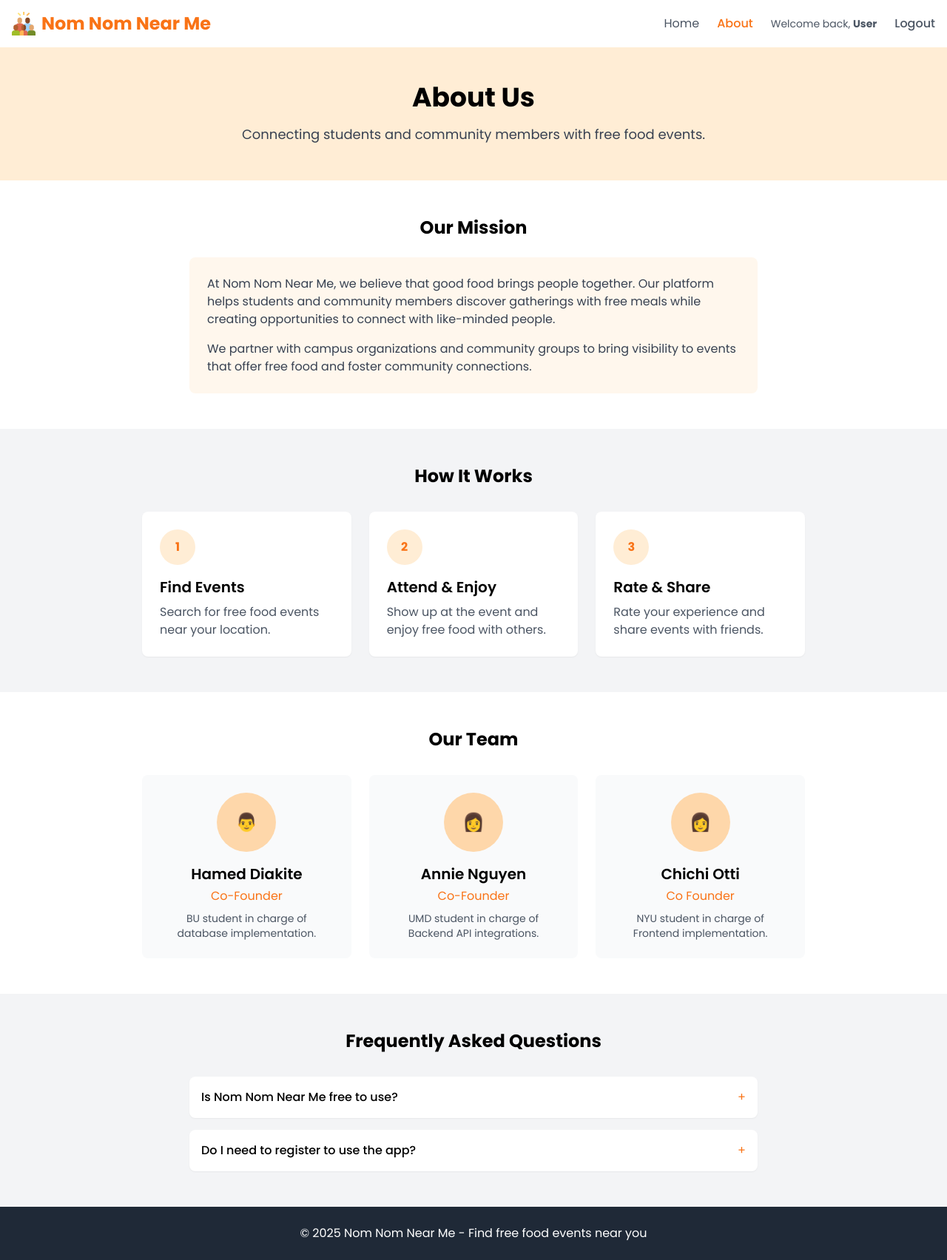
After one commit to chinweot/NomNomNearMe, a Flask app: template templates/about.html in a window 1280 px wide. The commit adds this page. Shown: the whole page at 74% size. Run offline with Flask 3, Linux system fonts and the light colour scheme; the template is opened without the code that fills it, so the values that code supplies are empty; some libraries are stand-ins or nearby versions.

Commit message:
Add app.py, static assets, and templates to pagesui branch

```diff
--- /dev/null
+++ b/app.py
@@ -0,0 +1,36 @@
+from flask import Flask, render_template, request, jsonify
+from apis.yelp import search_events
+
+app = Flask(__name__)
+
+@app.route("/")
+def home():
+    return render_template("login.html")
+
+@app.route("/signup")
+def signup():
+    return render_template("signup.html")
+
+@app.route("/search")
+def search():
+    return render_template("search.html")
+
+@app.route('/about')
+def about():
+    return render_template('about.html')
+
+@app.route("/api/events")
+def api_events():
+    location = request.args.get("location", "").strip()
+    term = request.args.get("interests", "")
+    if not location:
+        return jsonify({"error": "location is required"}), 400
+
+    try:
+        data = search_events(location, term)
+        return jsonify(data)
+    except Exception as e:
+        return jsonify({"error" : str(e)}), 502
+
+if __name__ == "__main__":
+    app.run(debug=True)
--- /dev/null
+++ b/static/js/about.js
@@ -0,0 +1,15 @@
+
+// static/js/about.js
+//FAQ toggle function
+function toggleFAQ(element) {
+  const content = element.nextElementSibling;
+  const plusSign = element.querySelector('span:last-child');
+
+  if (content.classList.contains('hidden')) {
+    content.classList.remove('hidden');
+    plusSign.textContent = '-';
+  } else {
+    content.classList.add('hidden');
+    plusSign.textContent = '+';
+  }
+}
--- /dev/null
+++ b/templates/about.html
@@ -0,0 +1,182 @@
+
+<!DOCTYPE html>
+<html lang="en">
+<head>
+  <meta charset="UTF-8" />
+  <meta name="viewport" content="width=device-width, initial-scale=1.0"/>
+  <title>About - Nom Nom Near Me</title>
+
+  <!-- TailwindCSS CDN -->
+  <script src="https://cdn.tailwindcss.com"></script>
+
+  <!-- Poppins Font -->
+  <link href="https://fonts.googleapis.com/css2?family=Poppins:wght@300;400;500;600;700&display=swap" rel="stylesheet">
+
+  <style>
+    body {
+      font-family: 'Poppins', sans-serif;
+    }
+  </style>
+</head>
+
+<body class="bg-gray-100">
+  <!-- Header -->
+  <header class="bg-white shadow-md py-4">
+    <div class="container mx-auto px-4 flex items-center justify-between">
+      <div class="flex items-center space-x-2">
+        <img src="{{ url_for('static', filename='img/logo.png') }}" alt="App Logo" class="w-8 h-8 object-contain" />
+        <span class="text-2xl font-bold text-orange-500">Nom Nom Near Me</span>
+      </div>
+      <nav class="flex items-center space-x-6">
+        <a href="/search" class="text-gray-600 hover:text-orange-500">Home</a>
+        <a href="/about" class="text-orange-500 font-medium">About</a>
+        <span class="text-sm text-gray-600 hidden sm:inline">Welcome back, <strong>User</strong></span>
+        <a href="/" class="text-gray-600 hover:text-red-500 font-medium">Logout</a>
+      </nav>
+    </div>
+  </header>
+
+  <!-- Main Content -->
+  <main>
+    <!-- Hero Section -->
+    <section class="bg-orange-100 py-12">
+      <div class="container mx-auto px-4 text-center">
+        <h1 class="text-4xl font-bold mb-4">About Us</h1>
+        <p class="text-lg text-gray-700 max-w-2xl mx-auto">Connecting students and community members with free food events.</p>
+      </div>
+    </section>
+
+    <!-- Our Mission -->
+    <section class="py-12 bg-white">
+      <div class="container mx-auto px-4">
+        <div class="max-w-3xl mx-auto">
+          <h2 class="text-2xl font-bold mb-6 text-center">Our Mission</h2>
+          <div class="bg-orange-50 p-6 rounded-lg">
+            <p class="text-gray-700">
+              At Nom Nom Near Me, we believe that good food brings people together. Our platform helps students and community members discover gatherings with free meals while creating opportunities to connect with like-minded people.
+            </p>
+            <p class="text-gray-700 mt-4">
+              We partner with campus organizations and community groups to bring visibility to events that offer free food and foster community connections.
+            </p>
+          </div>
+        </div>
+      </div>
+    </section>
+
+    <!-- How It Works -->
+    <section class="py-12 bg-gray-100">
+      <div class="container mx-auto px-4">
+        <h2 class="text-2xl font-bold mb-8 text-center">How It Works</h2>
+
+        <div class="grid grid-cols-1 md:grid-cols-3 gap-6 max-w-4xl mx-auto">
+          <!-- Step 1 -->
+          <div class="bg-white p-6 rounded-lg shadow-sm">
+            <div class="w-12 h-12 bg-orange-100 rounded-full flex items-center justify-center mb-4 text-orange-500">
+              <span class="font-bold">1</span>
+            </div>
+            <h3 class="text-xl font-semibold mb-2">Find Events</h3>
+            <p class="text-gray-600">Search for free food events near your location.</p>
+          </div>
+
+          <!-- Step 2 -->
+          <div class="bg-white p-6 rounded-lg shadow-sm">
+            <div class="w-12 h-12 bg-orange-100 rounded-full flex items-center justify-center mb-4 text-orange-500">
+              <span class="font-bold">2</span>
+            </div>
+            <h3 class="text-xl font-semibold mb-2">Attend & Enjoy</h3>
+            <p class="text-gray-600">Show up at the event and enjoy free food with others.</p>
+          </div>
+
+          <!-- Step 3 -->
+          <div class="bg-white p-6 rounded-lg shadow-sm">
+            <div class="w-12 h-12 bg-orange-100 rounded-full flex items-center justify-center mb-4 text-orange-500">
+              <span class="font-bold">3</span>
+            </div>
+            <h3 class="text-xl font-semibold mb-2">Rate & Share</h3>
+            <p class="text-gray-600">Rate your experience and share events with friends.</p>
+          </div>
+        </div>
+      </div>
+    </section>
+
+    <!-- Team -->
+    <section class="py-12 bg-white">
+      <div class="container mx-auto px-4">
+        <h2 class="text-2xl font-bold mb-8 text-center">Our Team</h2>
+
+        <div class="grid grid-cols-1 md:grid-cols-3 gap-6 max-w-4xl mx-auto">
+          <!-- Team Member 1 -->
+          <div class="bg-gray-50 p-6 rounded-lg text-center">
+            <div class="w-20 h-20 bg-orange-200 rounded-full mx-auto mb-4 flex items-center justify-center">
+              <span class="text-2xl">👨</span>
+            </div>
+            <h3 class="text-xl font-semibold mb-1">Hamed Diakite</h3>
+            <p class="text-orange-500 mb-2"> Co-Founder </p>
+            <p class="text-gray-600 text-sm">BU student in charge of database implementation.</p>
+          </div>
+
+          <!-- Team Member 2 -->
+          <div class="bg-gray-50 p-6 rounded-lg text-center">
+            <div class="w-20 h-20 bg-orange-200 rounded-full mx-auto mb-4 flex items-center justify-center">
+              <span class="text-2xl">👩</span>
+            </div>
+            <h3 class="text-xl font-semibold mb-1"> Annie Nguyen </h3>
+            <p class="text-orange-500 mb-2">Co-Founder</p>
+            <p class="text-gray-600 text-sm">UMD student in charge of Backend API integrations.</p>
+          </div>
+
+          <!-- Team Member 3 -->
+          <div class="bg-gray-50 p-6 rounded-lg text-center">
+            <div class="w-20 h-20 bg-orange-200 rounded-full mx-auto mb-4 flex items-center justify-center">
+              <span class="text-2xl">👩</span>
+            </div>
+            <h3 class="text-xl font-semibold mb-1">Chichi Otti</h3>
+            <p class="text-orange-500 mb-2">Co Founder</p>
+            <p class="text-gray-600 text-sm"> NYU student in charge of Frontend implementation.</p>
+          </div>
+        </div>
+      </div>
+    </section>
+
+    <!-- FAQ -->
+    <section class="py-12 bg-gray-100">
+      <div class="container mx-auto px-4">
+        <h2 class="text-2xl font-bold mb-8 text-center">Frequently Asked Questions</h2>
+
+        <div class="max-w-3xl mx-auto space-y-4">
+          <!-- FAQ Item 1 -->
+          <div class="bg-white p-4 rounded-lg shadow-sm">
+            <button class="flex justify-between items-center w-full text-left" onclick="toggleFAQ(this)">
+              <span class="font-medium">Is Nom Nom Near Me free to use?</span>
+              <span class="text-orange-500">+</span>
+            </button>
+            <div class="mt-2 hidden">
+              <p class="text-gray-600">Yes! Nom Nom Near Me is completely free for users.</p>
+            </div>
+          </div>
+
+          <!-- FAQ Item 2-->
+          <div class="bg-white p-4 rounded-lg shadow-sm">
+            <button class="flex justify-between items-center w-full text-left" onclick="toggleFAQ(this)">
+              <span class="font-medium">Do I need to register to use the app?</span>
+              <span class="text-orange-500">+</span>
+            </button>
+            <div class="mt-2 hidden">
+              <p class="text-gray-600">Yes, creating a free account allows you save events.</p>
+            </div>
+          </div>
+        </div>
+      </div>
+    </section>
+  </main>
+
+  <!-- Footer -->
+  <footer class="bg-gray-800 text-white py-6">
+    <div class="container mx-auto px-4 text-center">
+      <p>© 2025 Nom Nom Near Me - Find free food events near you</p>
+    </div>
+  </footer>
+
+    <script src="{{ url_for('static', filename='js/about.js') }}"></script>
+</body>
+</html>
```
Also changed, not shown: NNNMSearchPage/search.html (deleted, +0 -171 lines), static/js/search.js (added, +142 -0 lines), templates/login.html (renamed from NNNMLoginPage/login.html, +7 -6 lines), templates/search.html (added, +85 -0 lines), templates/signup.html (added, +67 -0 lines), NNNMSearchPage/img/logo.png (deleted), static/css/globals.css (renamed from NNNMLoginPage/globals.css), static/css/login.css (renamed from NNNMLoginPage/style.css), static/css/search.css (line endings or trailing spaces), static/img/loginpeoplephoto.jpeg (renamed from NNNMLoginPage/img/loginpeoplephoto.jpeg), static/img/logo.png (renamed from NNNMLoginPage/img/logo.png), 6 other files.
